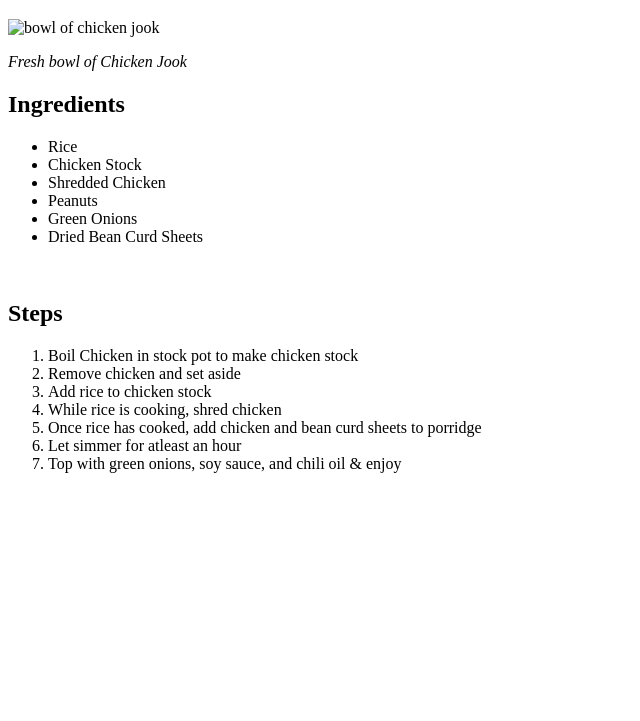
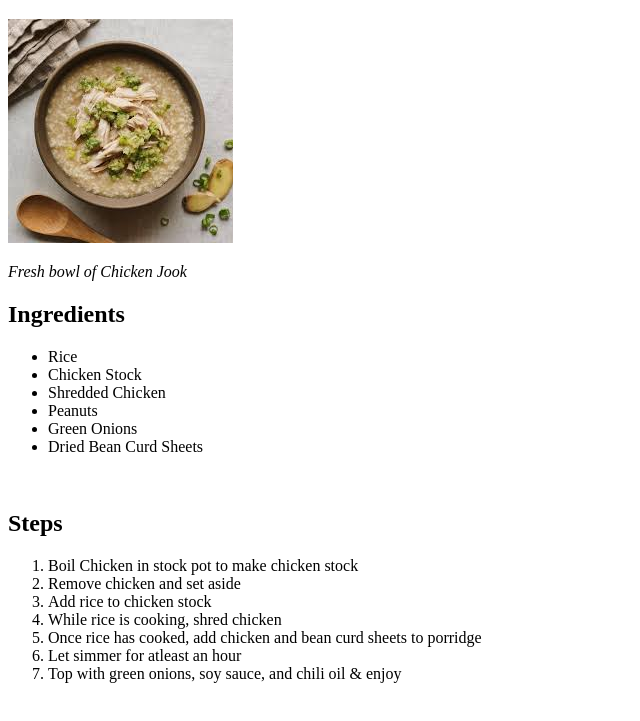
Before and after one commit to Dub-Cee/odin-recipes-v2, a plain HTML site: page recipes/jook.html in a window 1280 px wide. Shown: the part 61-782 px from the top of the page, without its empty margins (0-640 px from the left). Drawn offline with Linux system fonts and the light colour scheme.

Commit message:
fixed rest of image relative paths

```diff
--- a/recipes/jook.html
+++ b/recipes/jook.html
@@ -11,7 +11,7 @@
       <h1>Chicken Jook</h1>
     </div>
     <div class="main-image">
-        <img src="./images/jook.jpg" alt="bowl of chicken jook">
+        <img src="../images/jook.jpg" alt="bowl of chicken jook">
         <p><em>Fresh bowl of Chicken Jook</em></p>
     </div>
     <div class="contents">
```
Also changed, not shown: recipes/sticks.html (+1 -1 lines).
